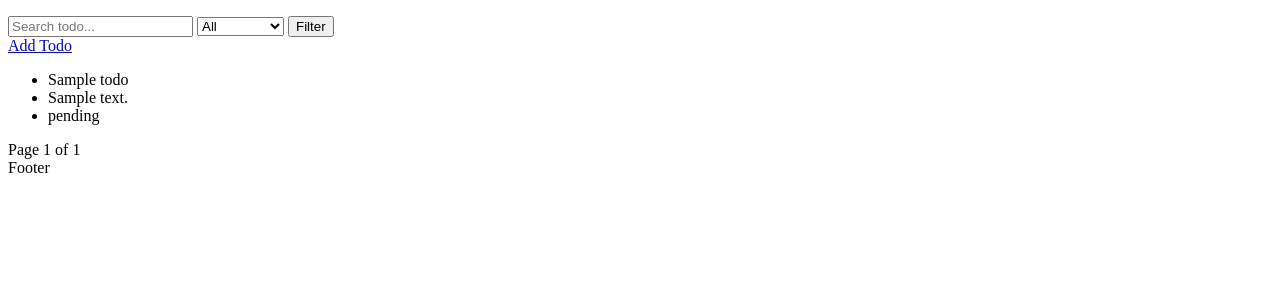
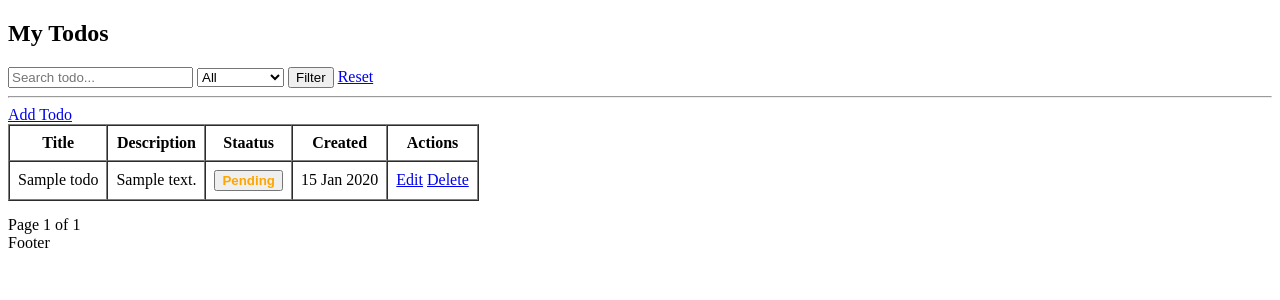
Before and after one commit to sandeep6530/django-todo-app, a Django app: page / in a window 1280 px wide. Shown: the part 73-373 px from the top of the page. Run offline with Django 5.2, Linux system fonts and the light colour scheme; a user stored in the database is signed in; tables that the repository leaves empty hold one stand-in row (values such as "Sample post").

Commit message:
Add todo status toggle feature

```diff
--- a/todo/templates/todos/dashboard.html
+++ b/todo/templates/todos/dashboard.html
@@ -1,6 +1,10 @@
-{% extends "base.html" %} {% block title %}Dashboard{% endblock title %}
+{% extends "base.html" %}
+
+ {% block title %}Dashboard{% endblock title %}
+
 {% block content %}
 
+<h2>My Todos</h2>
  <form action="" method="get">
     <input type="text" name="search" id="" placeholder="Search todo..." value="{{ request.GET.search }}">
 
@@ -10,20 +14,50 @@
         <option value="complete" {% if request.GET.status == "complete" %}selected{% endif %}>Completed</option>
     </select>
     <button type="submit">Filter</button>
+    <a href="{% url "dashboard" %}">Reset</a>
  </form>
+<hr>
 
 <a href="{% url "addTodo" %}">Add Todo</a>
 
-<ul>
-  {% if todos %} {% for todo in todos %}
-  <li>{{ todo.title }}</li>
-  <li>{{ todo.description }}</li>
-  <li>{{ todo.status }}</li>
-  {% endfor %} {% else %}
-  <h2>No Todo yet</h2>
-  {% endif %}
-</ul>
-<div>
+  {% if todos %}
+  <table border="1" cellpadding="8" cellspacing="0">
+    <thead>
+      <tr>
+        <th>Title</th>
+        <th>Description</th>
+        <th>Staatus</th>
+        <th>Created</th>
+        <th>Actions</th>
+      </tr>
+    </thead>
+    <tbody>
+      {% for todo in todos %}
+        <tr>
+          <td>{{ todo.title | capfirst }}</td>
+          <td>{{ todo.description|truncatechars:40 }}</td>
+          <td>
+            <form action="{% url "toggleStatus" todo.pk %}" method="post">
+              {% csrf_token %}
+              {% if todo.status ==  "pending" %}
+                <button style="color: orange; font-weight: bold">Pending</button>
+              {% else %}
+                <button style="color: green; font-weight: bold">Complete</button>
+              {% endif %}
+              </form>
+          </td>
+          <td>{{ todo.created_at|date:"d M Y" }}</td>
+          <td>
+            <a href="{% url "editTodo" todo.pk %}">Edit</a>
+            <a href="{% url "deleteTodo" todo.pk %}">Delete</a>
+          </td>
+        </tr>
+        {% endfor %}
+    </tbody>
+  </table>
+
+<!-- Pagination -->
+<div style="margin-top: 15px;">
   {% if todos.has_previous %}
   <a href="?page={{ todos.previous_page_number }}">Previous</a>
   {% endif %}
@@ -33,4 +67,8 @@
   {% endif %}
 </div>
 
+{% else %}
+<h3>No Todo yet</h3>
+{% endif %}
+
 {% endblock content %}
--- a/todo/urls.py
+++ b/todo/urls.py
@@ -6,4 +6,5 @@ urlpatterns = [
     path("todo/add/", views.addTodo, name="addTodo"),
     path("todo/<int:pk>/edit", views.editTodo, name="editTodo"),
     path("todo/<int:pk>/delete", views.deleteTodo, name="deleteTodo"),
+    path("<int:pk>/toggle-status", views.toggleStatus, name="toggleStatus"),
 ]
--- a/todo/views.py
+++ b/todo/views.py
@@ -55,7 +55,7 @@ def editTodo(request, pk):
         if form.is_valid():
             form.save()
             messages.success(request, "Todo updated successfully!")
-            return redirect("dashboad")
+            return redirect("dashboard")
     else:
         form = TodoForm(instance=todo)
     return render(request, "todos/editTodo.html", {"form": form})
@@ -68,3 +68,16 @@ def deleteTodo(request, pk):
         todo.delete()
         messages.info(request, f"{todo.title} is deleted.")
         return redirect("dashboard")
+
+
+@login_required
+def toggleStatus(request, pk):
+    todo = get_object_or_404(Todo, id=pk, user=request.user)
+
+    if todo.status == "pending":
+        todo.status = "complete"
+    else:
+        todo.status = "pending"
+
+    todo.save()
+    return redirect("dashboard")
```
Also changed, not shown: 1 other file.
